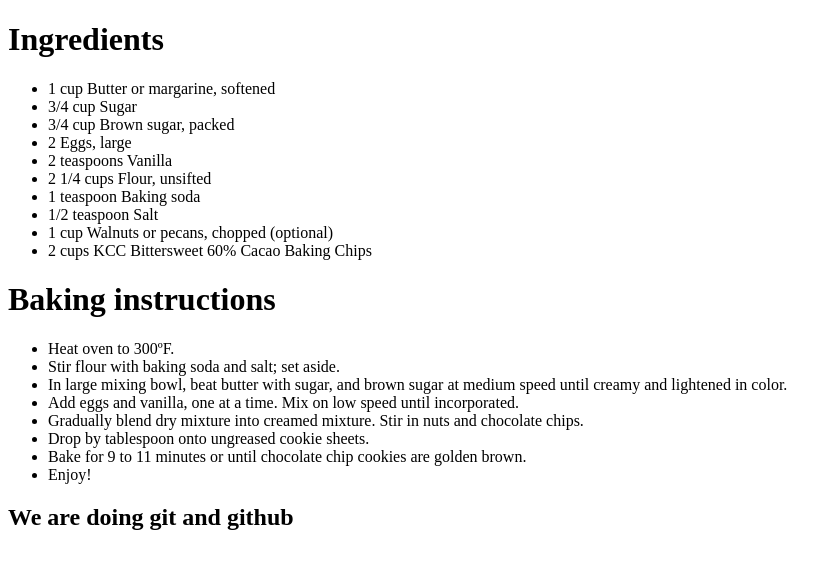
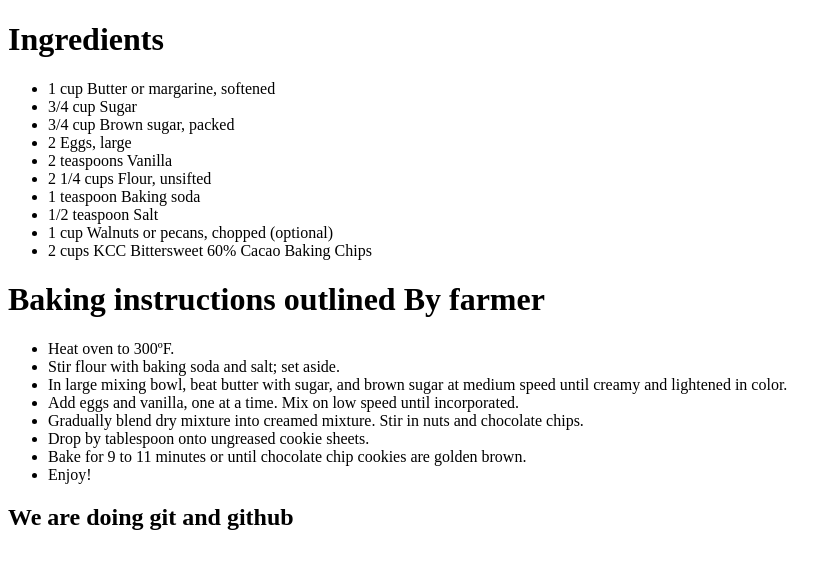
Before and after one commit to Wachira919/git-study, a plain HTML site: page secret recipe.htm in a window 1280 px wide. Shown: the whole page, without its empty margins (0-837 px from the left). Drawn offline with Linux system fonts and the light colour scheme.

Commit message:
outlined by farmer

```diff
--- a/secret recipe.htm
+++ b/secret recipe.htm
@@ -15,7 +15,7 @@
 <li>1 cup Walnuts or pecans, chopped (optional)</li>
 <li>2 cups KCC Bittersweet 60% Cacao Baking Chips</li>
 </ul>
-<h1>Baking instructions</h1>
+<h1>Baking instructions outlined By farmer</h1>
 <ul>
 <li>Heat oven to 300ºF.</li>
 <li>Stir flour with baking soda and salt; set aside.</li>
```
